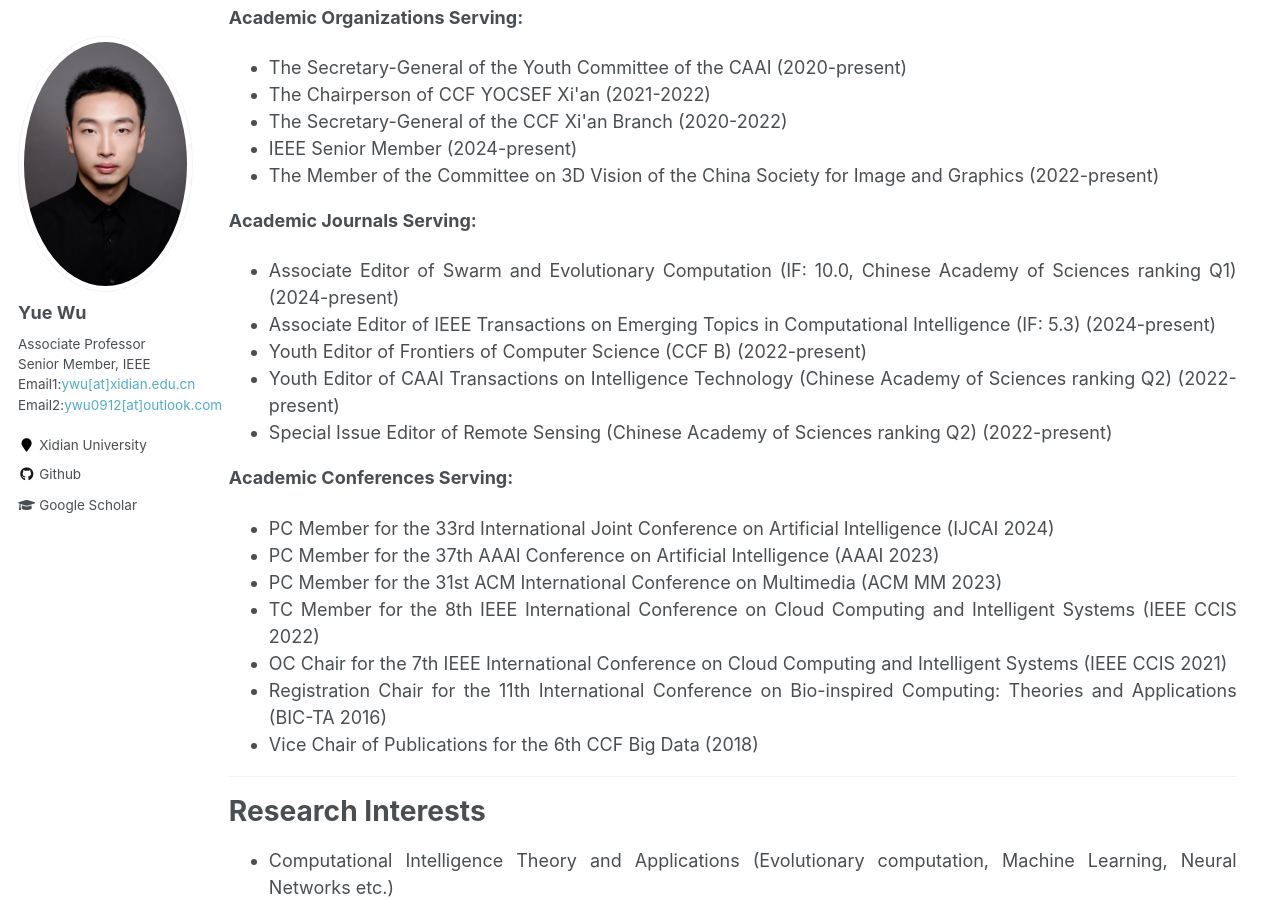
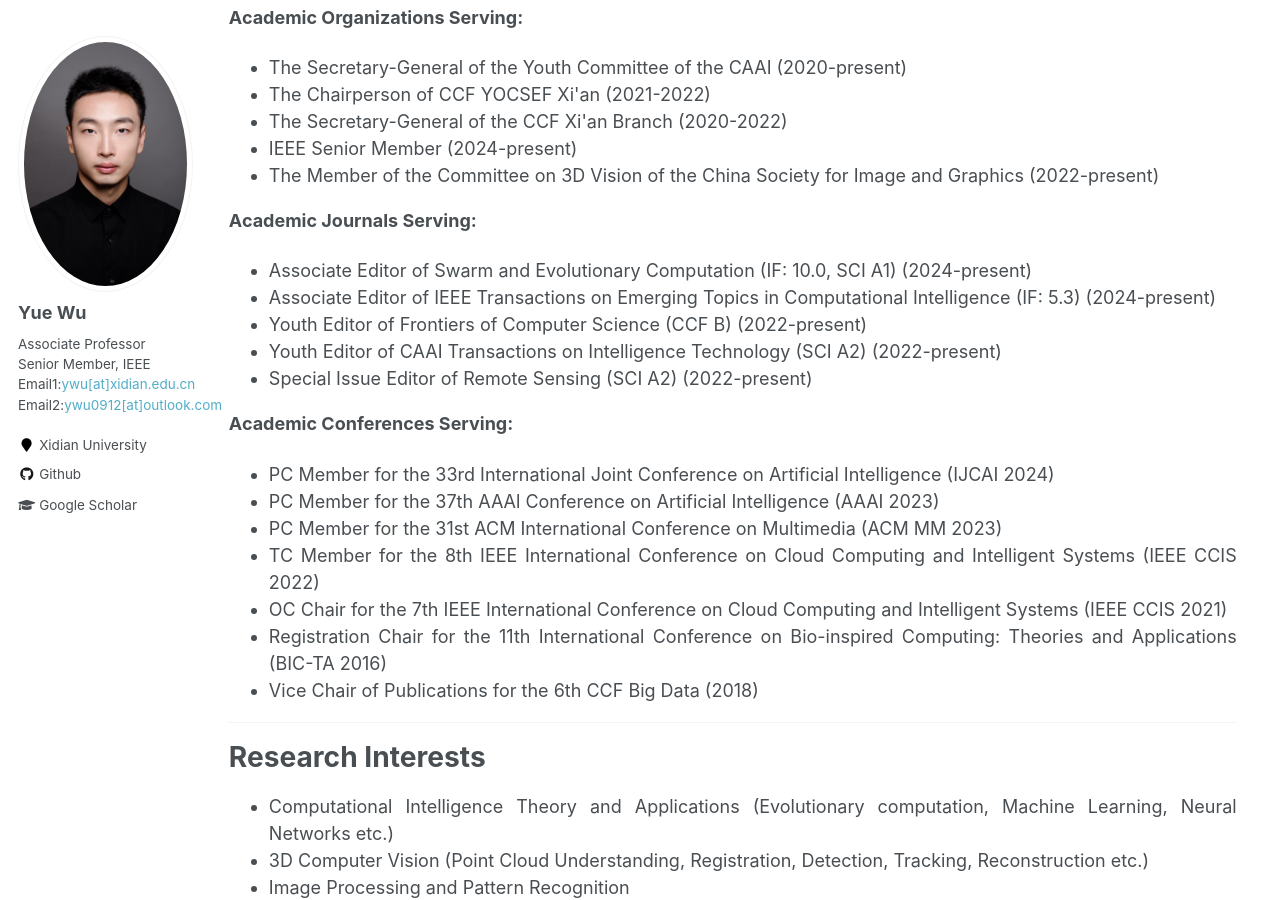
Before and after one commit to ywuchina/ywuchina.github.io, a Jekyll site: the page built from _pages/home.md, in a window 1280 px wide and 900 px high, scrolled down 1136 px. Built offline with Jekyll 4.4.1, drawn with Linux system fonts in a browser that asks for light colours.

Commit message:
Update service.html

```diff
--- a/_includes/service.html
+++ b/_includes/service.html
@@ -42,7 +42,7 @@
 <ul>
 <!--一个任职一个li-->
 <li style="margin-bottom: 1.5;">
-   Associate Editor of Swarm and Evolutionary Computation (IF: 10.0, Chinese Academy of Sciences ranking Q1) (2024-present)
+   Associate Editor of Swarm and Evolutionary Computation (IF: 10.0, SCI A1) (2024-present)
 </li>
 
 <li style="margin-bottom: 1.5;">
@@ -54,11 +54,11 @@
 </li>
 
 <li style="margin-bottom: 1.5;">
-   Youth Editor of CAAI Transactions on Intelligence Technology (Chinese Academy of Sciences ranking Q2) (2022-present)
+   Youth Editor of CAAI Transactions on Intelligence Technology (SCI A2) (2022-present)
 </li>
 
 <li style="margin-bottom: 1.5;">
-   Special Issue Editor of Remote Sensing (Chinese Academy of Sciences ranking Q2) (2022-present)
+   Special Issue Editor of Remote Sensing (SCI A2) (2022-present)
 </li>
 </ul>
 
```
